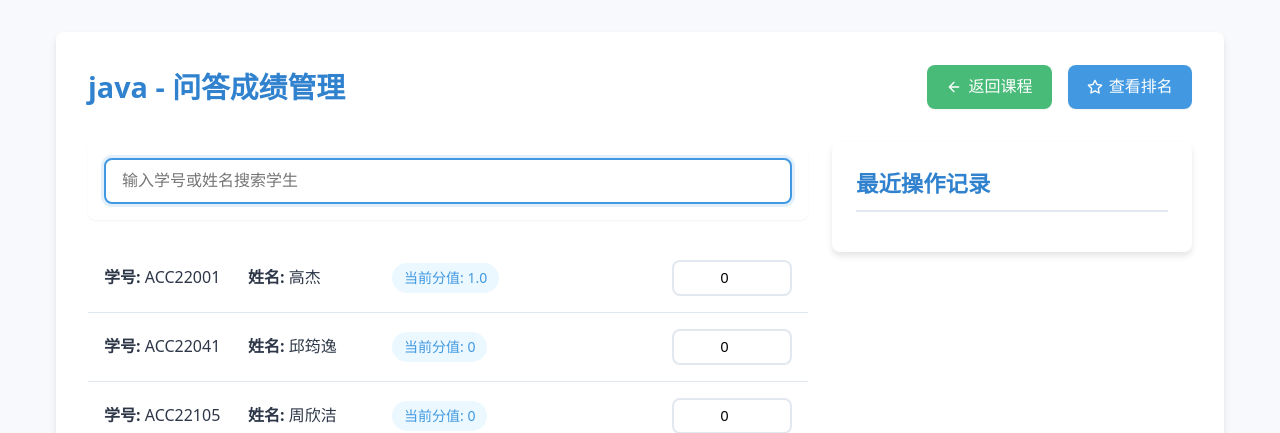
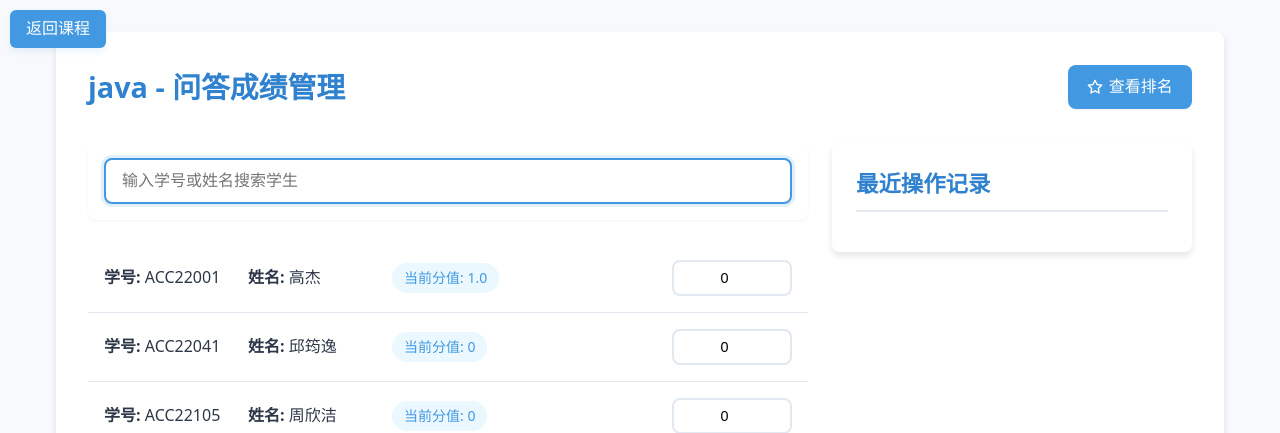
Before and after one commit to Huamin-Wang/ITAS, a Flask app: template templates/wang/add_score.html in a window 1280 px wide. Shown: the top 433 px of the page. Run offline with Flask 3, Linux system fonts and the light colour scheme; the template is opened without the code that fills it: values that come from a table or form of the project are taken from there, others are empty; a user stored in the database is signed in; data comes from the database, SQL or seed files in the repository.

Commit message:
优化用户体验

```diff
--- a/app.py
+++ b/app.py
@@ -1,17 +1,13 @@
 from tkinter.font import names
 from zipfile import error
-
 from django.core.management import templates
 from flask import Flask, render_template, request, redirect, url_for, flash, session, abort, jsonify, send_file, send_from_directory
-
 from flask_cors import CORS
 from flask_sqlalchemy import SQLAlchemy
 from openai import OpenAI
 from werkzeug.security import generate_password_hash
 from threading import Thread
-
 from werkzeug.utils import secure_filename
-
 import wang.tools.studentTool as studentTool
 import wang.tools.studentTool
 import xie.chat as c
--- a/templates/wang/add_score.html
+++ b/templates/wang/add_score.html
@@ -383,18 +383,37 @@
                             top: 1rem;
                         }
                     }
+                     .back-home {
+            position: fixed;
+            top: 10px;
+            left: 10px;
+            padding: 0.4rem 1rem;
+            background-color: #4299e1;
+            color: white;
+            text-decoration: none;
+            border-radius: 6px;
+            font-size: 1rem;
+            font-weight: 200;
+            transition: all 0.3s ease;
+            box-shadow: 0 4px 6px rgba(66, 153, 225, 0.1);
+            z-index: 1000;
+        }
+
+        .back-home:hover {
+            background-color: #2acb11;
+            transform: translateY(-1px);
+            box-shadow: 0 4px 6px rgba(66, 153, 225, 0.2);
+        }
                 </style>
             </head>
             <body>
+            <a href="/course_manage/{{course.id}}" class="back-home">返回课程</a>
                 <div class="container">
                     <div class="card">
                         <div class="header">
                             <h1>{{ course.name }} - 问答成绩管理</h1>
                             <div class="header-actions">
-                                <a href="/course_manage/{{course.id}}" class="action-btn back-btn">
-                                    <svg xmlns="http://www.w3.org/2000/svg" width="16" height="16" viewBox="0 0 24 24" fill="none" stroke="currentColor" stroke-width="2" stroke-linecap="round" stroke-linejoin="round" style="margin-right: 6px;"><path d="M19 12H5M12 19l-7-7 7-7"/></svg>
-                                    返回课程
-                                </a>
+
                                 <a href="/course/ranking/{{ course.id }}" class="action-btn rank-btn">
                                     <svg xmlns="http://www.w3.org/2000/svg" width="16" height="16" viewBox="0 0 24 24" fill="none" stroke="currentColor" stroke-width="2" stroke-linecap="round" stroke-linejoin="round" style="margin-right: 6px;"><polygon points="12 2 15.09 8.26 22 9.27 17 14.14 18.18 21.02 12 17.77 5.82 21.02 7 14.14 2 9.27 8.91 8.26 12 2"/></svg>
                                     查看排名
--- a/templates/wang/ranking.html
+++ b/templates/wang/ranking.html
@@ -254,7 +254,7 @@
     </style>
 </head>
 <body>
-   <a href="/course_manage/{{course.id}}" class="back-home">返回课程</a>
+   <a href="/course/add_score/{{course.id}}" class="back-home">返回</a>
     <div class="container">
         <div class="header">
             <h1>{{ course.name }} - 学生成绩排名</h1>
```
